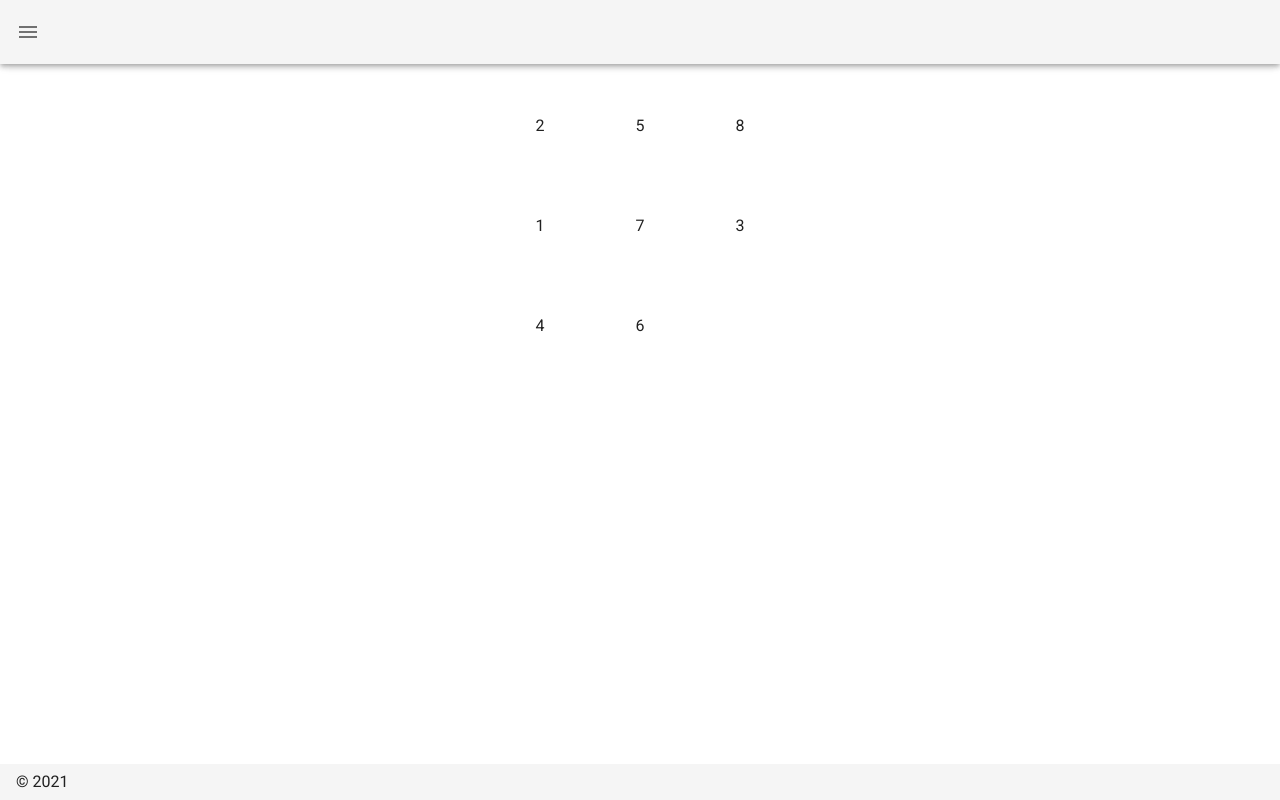
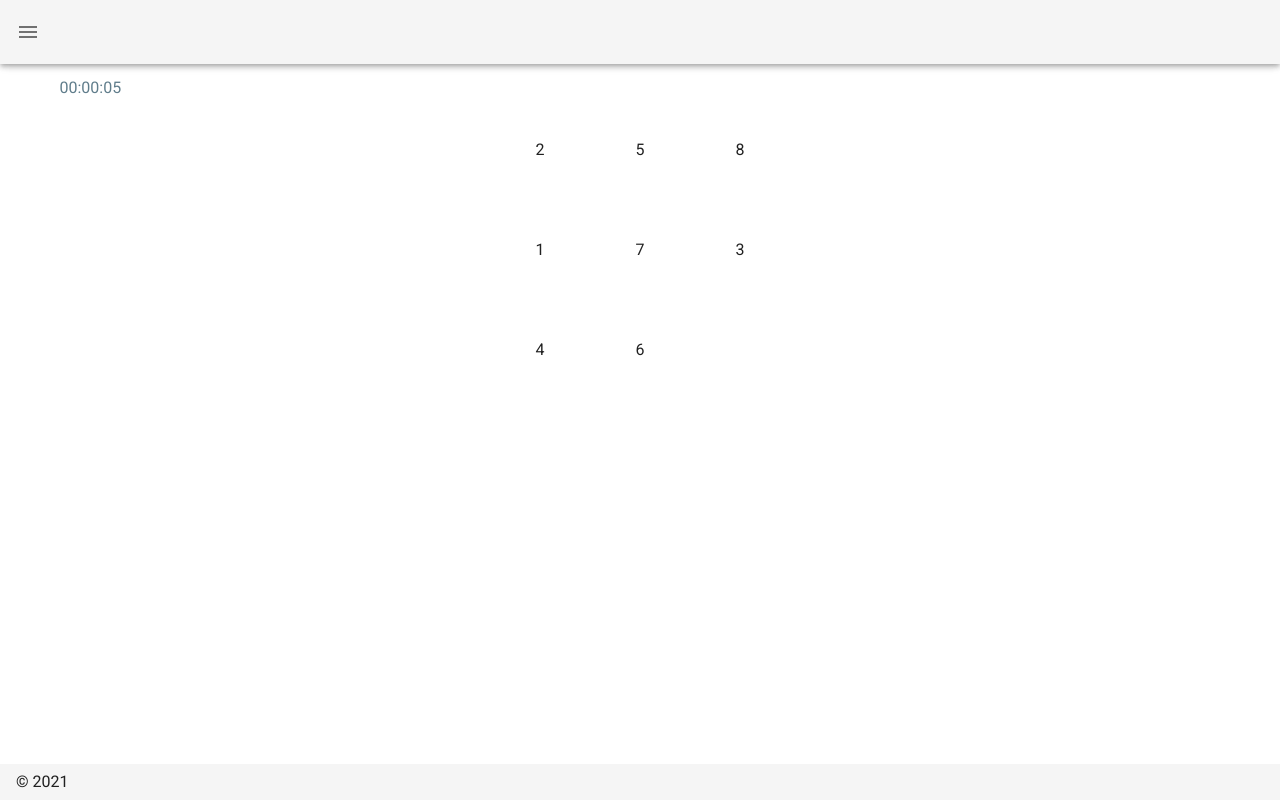
Before and after one commit to ellen9527/games, a Nuxt app: page /jiugongge in a window 1280 px wide. Built offline with nearby package versions, Linux system fonts and the light colour scheme.

Commit message:
寫了一個簡單的計時器(真的only計時)

```diff
--- /dev/null
+++ b/components/timer.vue
@@ -0,0 +1,62 @@
+<script>
+export default {
+  name: 'Timer',
+  // props: {
+  //   switch: {
+  //     type: Boolean,
+  //     value: true,
+  //   },
+  // },
+  data() {
+    return {
+      timer: null,
+      time: 0,
+    }
+  },
+  computed: {
+    formatTime() {
+      const t = Number(this.time)
+
+      let hour = '00'
+      const minute = this._padzero(Math.floor(t / 60))
+      if (minute >= 60) {
+        hour = this._padzero(Math.floor(minute / 60))
+      }
+      const second = this._padzero(t % 60)
+
+      return `${hour}:${minute}:${second}`
+    },
+  },
+  created() {
+    this.initTimer()
+  },
+  // watch: {
+  //   switch(v) {
+  //     if (v) {
+  //       this.initTimer()
+  //       return
+  //     }
+  //     clearInterval(this.timer)
+  //   },
+  // },
+  methods: {
+    initTimer() {
+      if (this.timer) {
+        clearInterval(this.timer)
+      }
+
+      this.time = 0
+      this.timer = setInterval(() => {
+        this.time++
+      }, 1000);
+    },
+    _padzero(num) {
+      return num < 10 ? `0${num}` : num
+    },
+  },
+}
+</script>
+
+<template>
+  <div class="timer blue-grey--text blue-grey--darken-2">{{ formatTime }}</div>
+</template>
--- a/pages/gameBNC.vue
+++ b/pages/gameBNC.vue
@@ -1,6 +1,6 @@
 <script>
 export default {
-  name: 'GameBNC',
+  name: 'GameBNCPage',
   data() {
     return {
       valid: true,
--- a/pages/jiugongge.vue
+++ b/pages/jiugongge.vue
@@ -1,6 +1,11 @@
 <script>
+import Timer from '~/components/timer'
+
 export default {
-  name: 'Jiugongge',
+  name: 'JiugonggePage',
+  components: {
+    Timer,
+  },
   data() {
     return {
       size: 3,
@@ -39,6 +44,7 @@ export default {
         this.cards.splice(location, 1, '')
         console.warn('handle cards:', this.cards)
       }
+      this.isTimer = !this.isTimer
     },
     _getCard(index) {
       return this.cards[index]
@@ -59,7 +65,9 @@ export default {
 </script>
 
 <template>
-  <div class="jiugongge d-flex justify-center">
+  <div class="jiugongge">
+    <timer />
+    <div class="d-flex justify-center">
       <transition-group name="fade" class="jiugongge-square d-flex">
         <div
           v-for="(col, i) in cards"
@@ -73,6 +81,7 @@ export default {
           {{ col }}
         </div>
       </transition-group>
+    </div>
   </div>
 </template>
 
--- a/pages/list.vue
+++ b/pages/list.vue
@@ -1,6 +1,6 @@
 <script>
 export default {
-  name: 'List',
+  name: 'ListPage',
   data() {
     return {
       lists: [
--- a/plugins/vuetify.js
+++ b/plugins/vuetify.js
@@ -11,6 +11,7 @@ export default {
         'blue-grey': {
           lighten5: colors.blueGrey.lighten5,
           darken1: colors.blueGrey.darken1,
+          darken2: colors.blueGrey.darken2,
         },
         line: {
           base: colors.blue.darken3,
```
Lines whose indentation alone changed are shown as unchanged.
